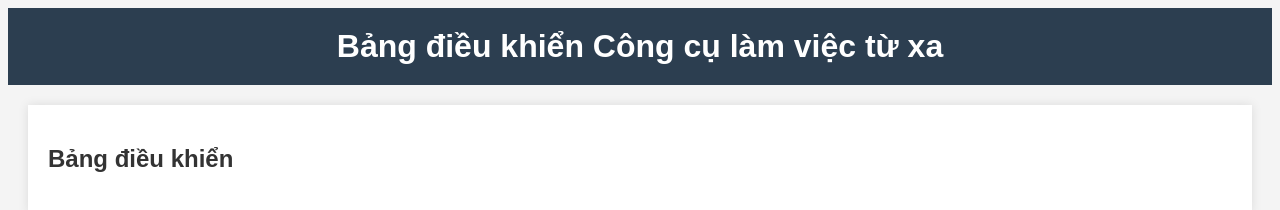
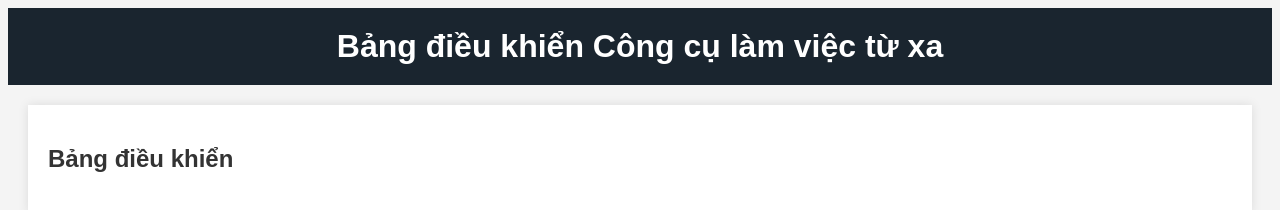
Before and after one commit to temptationkentos57/remote-work-toolkit, a plain HTML site: page index.html in a window 1280 px wide. In both pictures the pointer is over the element "Bảng điều khiển Công cụ làm việc từ xa". Drawn offline with Linux system fonts and the light colour scheme.

Commit message:
Fix header hover background color for better accessibility

```diff
--- a/styles.css
+++ b/styles.css
@@ -13,7 +13,7 @@ header {
 }
 
 header:hover {
-    background: #2c3e50;
+    background: #1a252f;
 }
 
 h1 {
```
